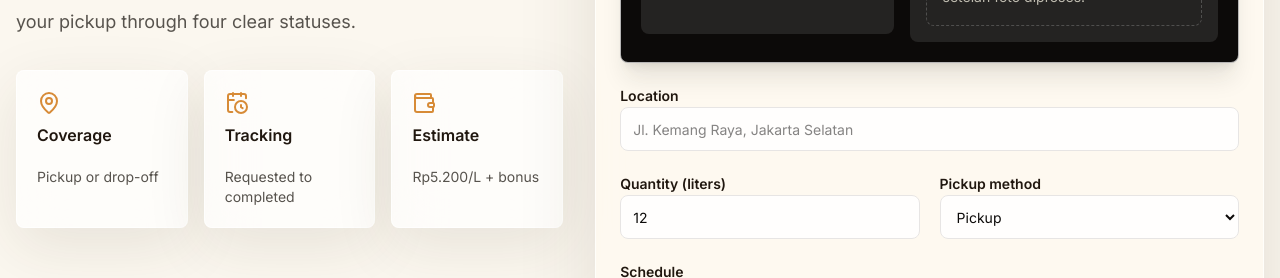
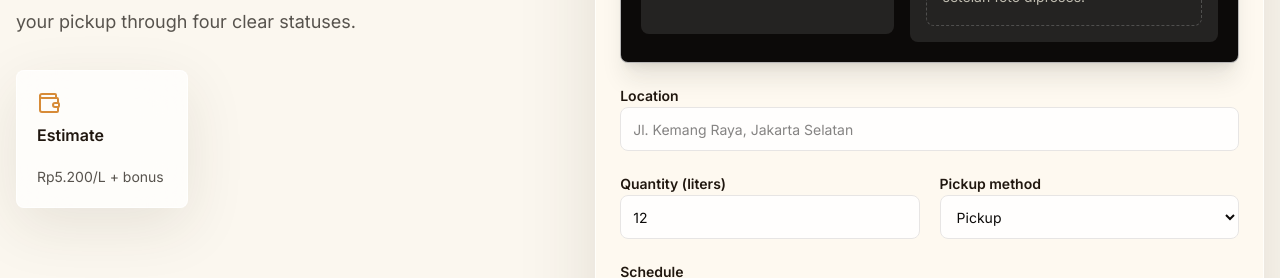
Before and after one commit to nasalmaay-pixel/Project_EBD, a Next.js app: page /sell-oil in a window 1280 px wide. Shown: the part 366-644 px from the top of the page. Built offline with nearby package versions, Linux system fonts and the light colour scheme; no server answers.

Commit message:
refactor: update labels for order statistics in Admin and Dashboard pages; remove unused highlights in SellOil page

```diff
--- a/app/admin/page.tsx
+++ b/app/admin/page.tsx
@@ -70,7 +70,7 @@ export default async function AdminPage() {
   ].sort((a, b) => Number(new Date(b.date)) - Number(new Date(a.date))).slice(0, 6);
   const stats: { Icon: LucideIcon; label: string; value: number }[] = [
     { Icon: Boxes, label: "Products", value: products.length },
-    { Icon: PackageCheck, label: "Orders", value: orders.length },
+    { Icon: PackageCheck, label: "Total Orders", value: orders.length },
     { Icon: ClipboardList, label: "Oil submissions", value: oilSubmissions.length },
     { Icon: Users, label: "Users", value: userCount },
   ].filter((stat) => stat.value > 0);
--- a/app/dashboard/page.tsx
+++ b/app/dashboard/page.tsx
@@ -47,7 +47,7 @@ export default async function DashboardPage() {
   const stats: { Icon: LucideIcon; label: string; value: string; rawValue: number }[] = [
     { Icon: Wallet, label: "Oil earnings", value: formatCurrency(earnings), rawValue: earnings },
     { Icon: Truck, label: "Active pickups", value: `${oilSubmissions.length}`, rawValue: oilSubmissions.length },
-    { Icon: Package, label: "Buyer orders", value: `${orders.length}`, rawValue: orders.length },
+    { Icon: Package, label: "Orders", value: `${orders.length}`, rawValue: orders.length },
     { Icon: CreditCard, label: "Waiting payment", value: `${waitingPayments}`, rawValue: waitingPayments },
     { Icon: Gift, label: "Circular points", value: `${user.points}`, rawValue: user.points },
   ].filter((stat) => stat.rawValue > 0);
--- a/app/sell-oil/page.tsx
+++ b/app/sell-oil/page.tsx
@@ -33,8 +33,6 @@ export default function SellOilPage() {
   const quantityValue = useMemo(() => parseOilQuantity(quantity), [quantity]);
   const estimate = useMemo(() => estimateOilPrice(quantityValue), [quantityValue]);
   const highlights: { Icon: LucideIcon; title: string; body: string }[] = [
-    { Icon: MapPin, title: "Coverage", body: "Pickup or drop-off" },
-    { Icon: CalendarClock, title: "Tracking", body: "Requested to completed" },
     { Icon: Wallet, title: "Estimate", body: "Rp5.200/L + bonus" },
   ];
 
```
